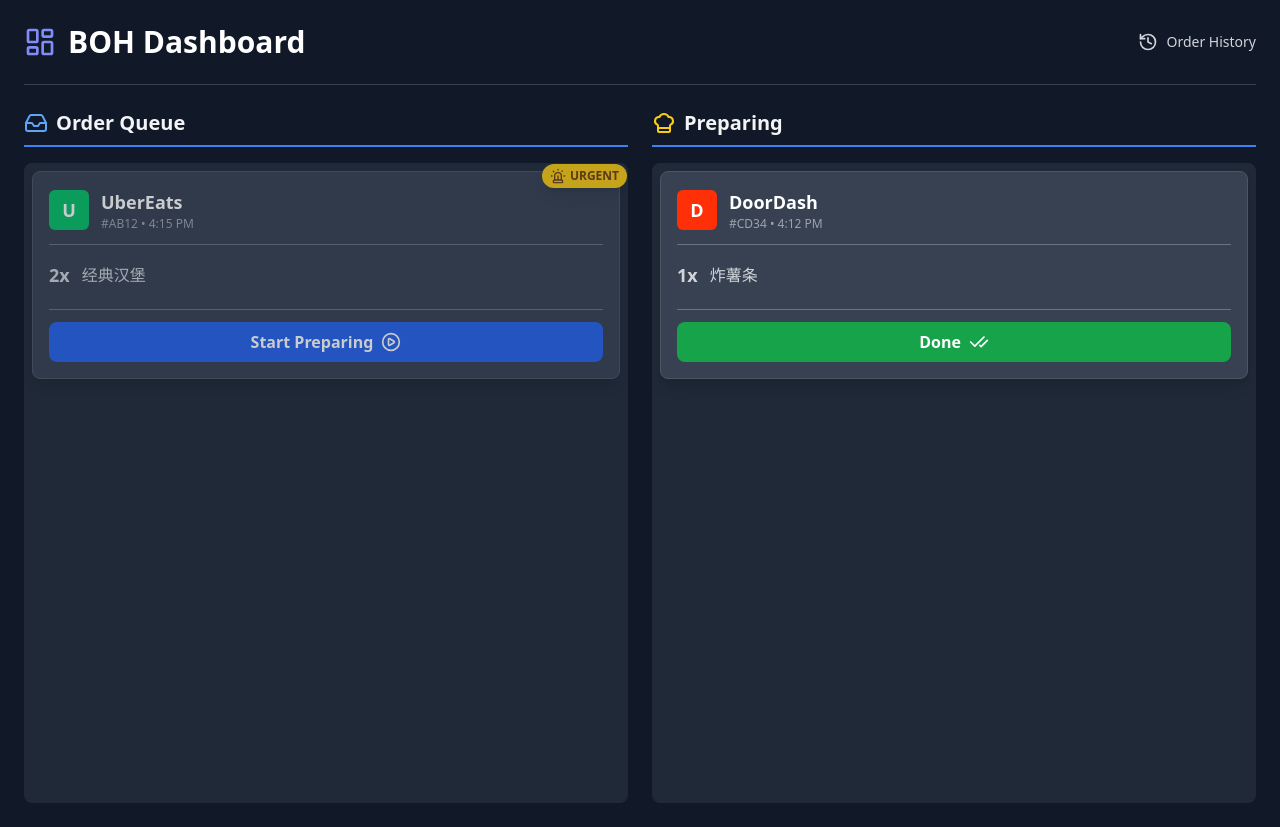
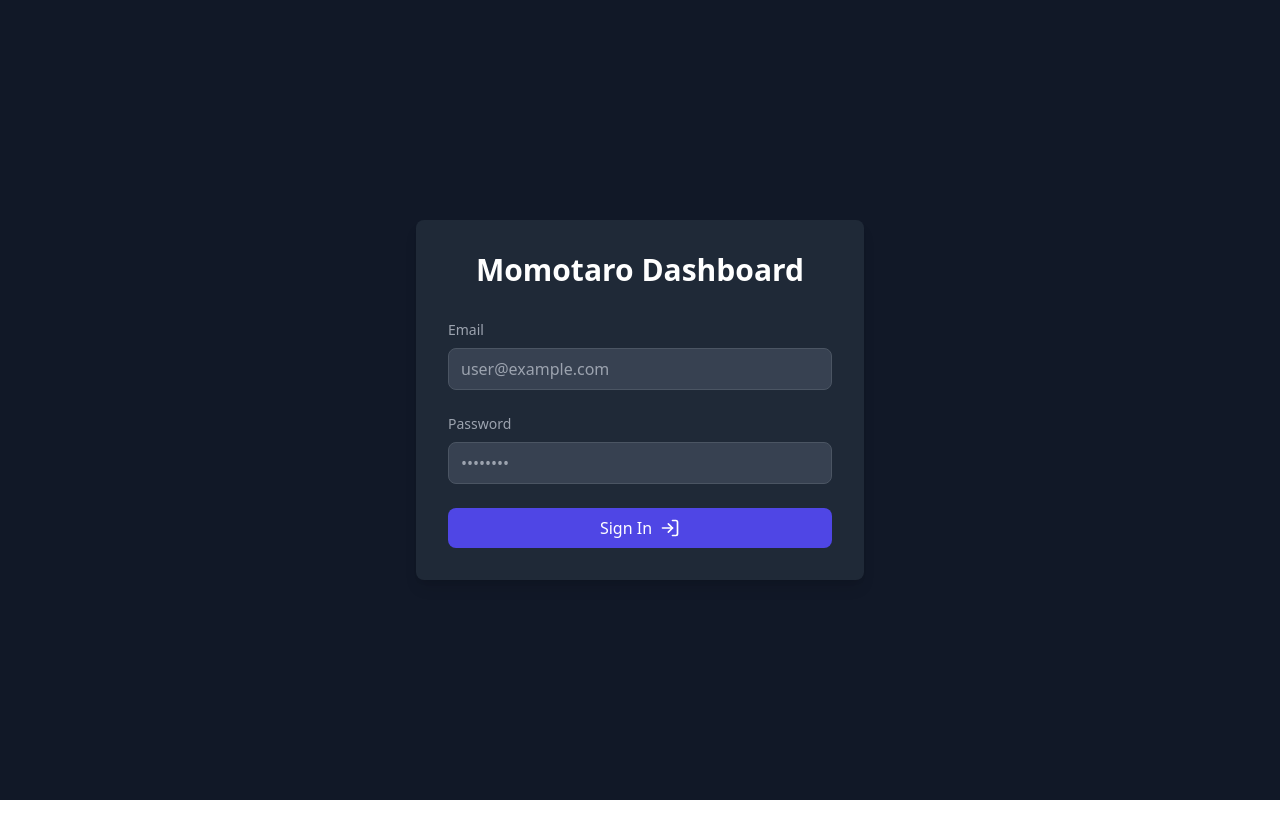
Before and after one commit to kchenfs/PrepDeck, a React (Vite) app: page /login in a window 1280 px wide. After the commit the page ends 800 px from the top, so only its background shows below. Built offline with nearby package versions, Linux system fonts and the light colour scheme.

Commit message:
Added different login pages

```diff
--- a/package.json
+++ b/package.json
@@ -12,12 +12,14 @@
   "dependencies": {
     "lucide-react": "^0.544.0",
     "react": "^19.1.1",
-    "react-dom": "^19.1.1"
+    "react-dom": "^19.1.1",
+    "react-router-dom": "^7.9.2"
   },
   "devDependencies": {
     "@eslint/js": "^9.36.0",
     "@types/react": "^19.1.13",
     "@types/react-dom": "^19.1.9",
+    "@types/react-router-dom": "^5.3.3",
     "@vitejs/plugin-react-swc": "^4.1.0",
     "autoprefixer": "^10.4.21",
     "eslint": "^9.36.0",
--- a/src/App.tsx
+++ b/src/App.tsx
@@ -1,11 +1,43 @@
 // src/App.tsx
+import {
+  BrowserRouter as Router,
+  Routes,
+  Route,
+  Navigate,
+} from 'react-router-dom';
 import { DashboardPage } from './pages/DashboardPage';
+import { LoginPage } from './pages/LoginPage';
+import { HistoryPage } from './pages/HistoryPage';
 
 function App() {
-  // In the future, this component will handle routing between
-  // the LoginPage, DashboardPage, and HistoryPage.
-  // For now, it just shows the dashboard.
-  return <DashboardPage />;
+  // In a real application, you would have a state that tracks
+  // if the user is authenticated. We'll simulate it for now.
+  const isAuthenticated = true; // Change this to `false` to see the login page
+
+  return (
+    <Router>
+      <Routes>
+        <Route path="/login" element={<LoginPage />} />
+        <Route
+          path="/dashboard"
+          element={
+            isAuthenticated ? <DashboardPage /> : <Navigate to="/login" />
+          }
+        />
+        <Route
+          path="/history"
+          element={
+            isAuthenticated ? <HistoryPage /> : <Navigate to="/login" />
+          }
+        />
+        {/* Redirect root path to the dashboard */}
+        <Route
+          path="/"
+          element={<Navigate to="/dashboard" />}
+        />
+      </Routes>
+    </Router>
+  );
 }
 
 export default App;
--- a/src/pages/DashboardPage.tsx
+++ b/src/pages/DashboardPage.tsx
@@ -1,8 +1,9 @@
 // src/pages/DashboardPage.tsx
-import { useState } from 'react'; // FIX: Removed unused React and useEffect
+import React, { useState, useEffect } from 'react';
 import { KanbanColumn } from '../components/dashboard/KanbanColumn';
-import type { Order } from '../types'; // FIX: Changed to 'import type'
+import { Order } from '../types';
 import { Inbox, ChefHat, LayoutDashboard, History } from 'lucide-react';
+import { Link } from 'react-router-dom';
 
 // Mock data for demonstration
 const initialOrders: Order[] = [
@@ -36,10 +37,10 @@ export function DashboardPage() {
             <h1 className="text-3xl font-bold text-white">BOH Dashboard</h1>
         </div>
         <div className="flex flex-wrap items-center gap-4">
-             <button className="flex items-center gap-2 text-sm font-medium text-gray-300 hover:text-white transition-colors">
+             <Link to="/history" className="flex items-center gap-2 text-sm font-medium text-gray-300 hover:text-white transition-colors">
                 <History className="w-5 h-5" />
                 Order History
-            </button>
+            </Link>
         </div>
       </header>
 
--- /dev/null
+++ b/src/pages/HistoryPage.tsx
@@ -0,0 +1,27 @@
+// src/pages/HistoryPage.tsx
+import React from 'react';
+import { Link } from 'react-router-dom';
+import { History, LayoutDashboard } from 'lucide-react';
+
+export function HistoryPage() {
+  return (
+    <div className="p-4 lg:p-6 bg-gray-900 min-h-screen text-gray-100">
+      <header className="flex flex-col sm:flex-row justify-between items-center pb-6 border-b border-gray-700 mb-6">
+        <div className="flex items-center gap-3 mb-4 sm:mb-0">
+          <History className="w-8 h-8 text-indigo-400" />
+          <h1 className="text-3xl font-bold text-white">Order History</h1>
+        </div>
+        <Link to="/dashboard" className="flex items-center gap-2 text-sm font-medium text-gray-300 hover:text-white transition-colors">
+            <LayoutDashboard className="w-5 h-5" />
+            Back to Dashboard
+        </Link>
+      </header>
+      <main>
+        <div className="bg-gray-800 p-8 rounded-lg text-center">
+            <h2 className="text-xl font-semibold">Past Orders</h2>
+            <p className="text-gray-400 mt-2">This page will show a list of completed orders.</p>
+        </div>
+      </main>
+    </div>
+  );
+}
--- /dev/null
+++ b/src/pages/LoginPage.tsx
@@ -0,0 +1,59 @@
+// src/pages/LoginPage.tsx
+import React from 'react';
+import { LogIn } from 'lucide-react';
+
+export function LoginPage() {
+  const handleLogin = (e: React.FormEvent) => {
+    e.preventDefault();
+    // In a real app, you would handle authentication here.
+    // For now, we'll just log to the console and redirect.
+    console.log('Logging in...');
+    window.location.href = '/dashboard'; // Simple redirect for now
+  };
+
+  return (
+    <div className="flex items-center justify-center min-h-screen bg-gray-900 text-white">
+      <div className="w-full max-w-md p-8 space-y-8 bg-gray-800 rounded-lg shadow-lg">
+        <h1 className="text-3xl font-bold text-center">Momotaro Dashboard</h1>
+        <form onSubmit={handleLogin} className="space-y-6">
+          <div>
+            <label
+              htmlFor="email"
+              className="block mb-2 text-sm font-medium text-gray-400"
+            >
+              Email
+            </label>
+            <input
+              type="email"
+              id="email"
+              className="w-full px-3 py-2 bg-gray-700 border border-gray-600 rounded-lg focus:outline-none focus:ring-2 focus:ring-indigo-500"
+              placeholder="user@example.com"
+              required
+            />
+          </div>
+          <div>
+            <label
+              htmlFor="password"
+              className="block mb-2 text-sm font-medium text-gray-400"
+            >
+              Password
+            </label>
+            <input
+              type="password"
+              id="password"
+              className="w-full px-3 py-2 bg-gray-700 border border-gray-600 rounded-lg focus:outline-none focus:ring-2 focus:ring-indigo-500"
+              placeholder="••••••••"
+              required
+            />
+          </div>
+          <button
+            type="submit"
+            className="w-full flex justify-center items-center gap-2 px-4 py-2 text-white bg-indigo-600 rounded-lg hover:bg-indigo-700 focus:outline-none focus:ring-2 focus:ring-offset-2 focus:ring-offset-gray-800 focus:ring-indigo-500"
+          >
+            Sign In <LogIn className="w-5 h-5" />
+          </button>
+        </form>
+      </div>
+    </div>
+  );
+}
```
Also changed, not shown: 1 other file (tests, documents, lock files or other folders).
